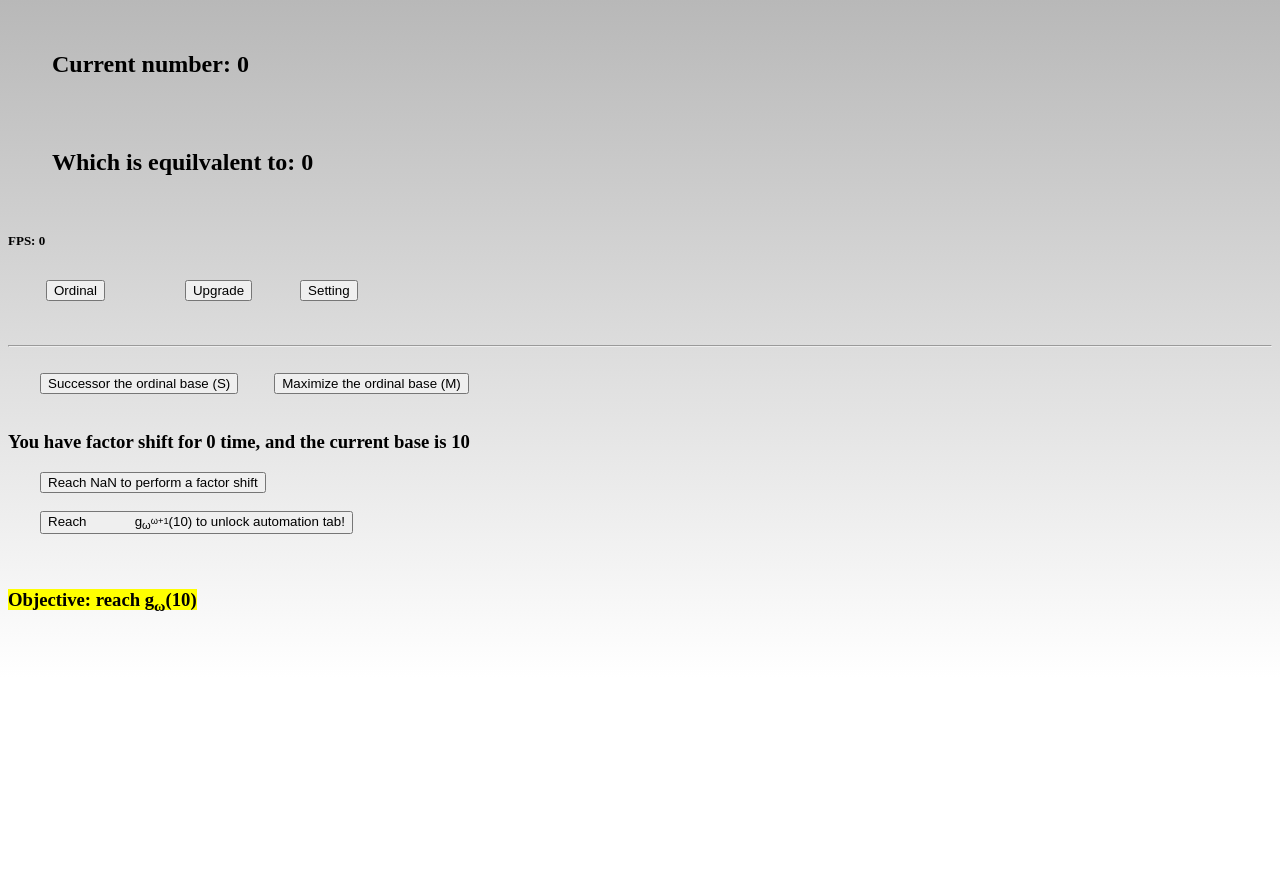
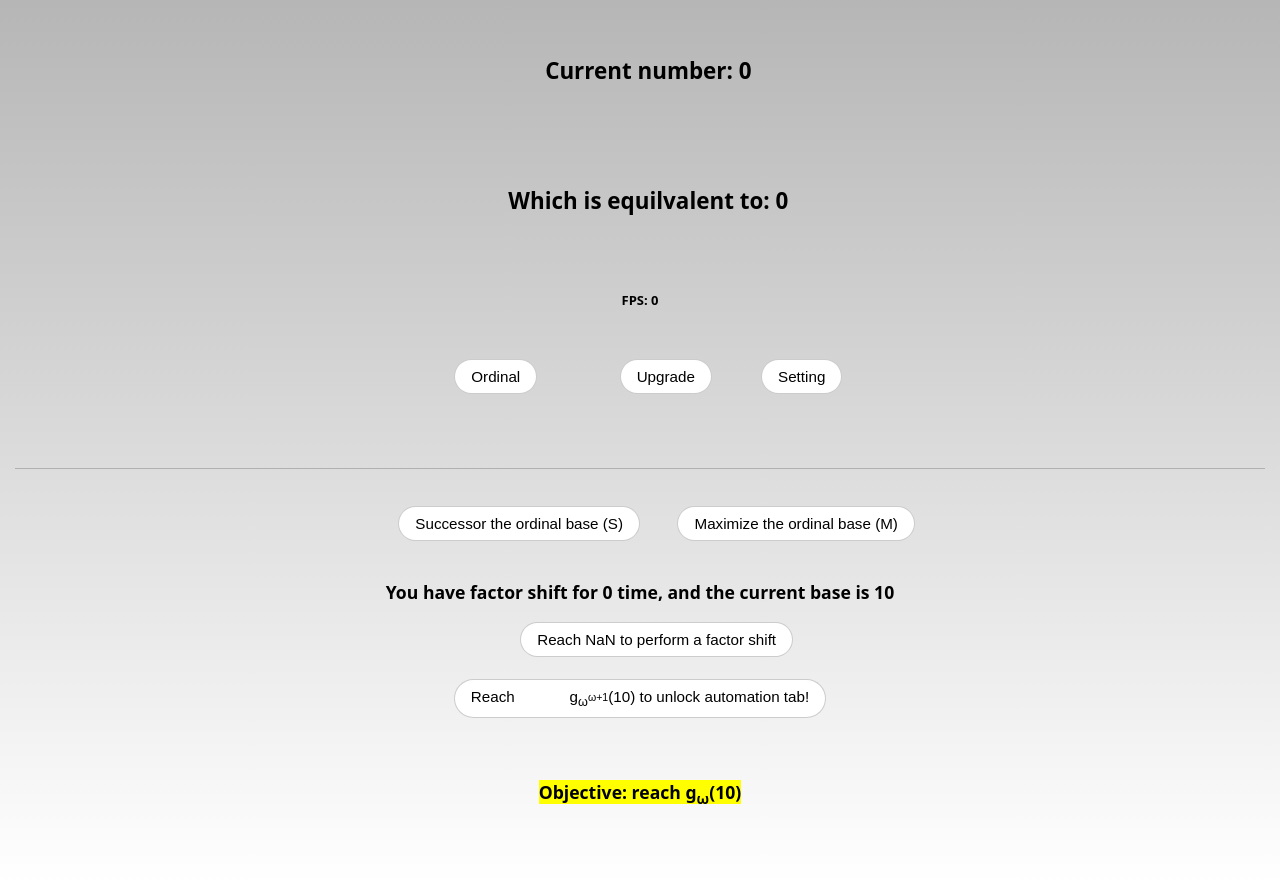
Before and after one commit to RNGDelak/animpossiblegame, a plain HTML site: page index.html in a window 1280 px wide. Shown: the part 106-990 px from the top of the page. Before the commit the page ends 800 px from the top, so only its background shows below. Drawn offline with Linux system fonts and the light colour scheme.

Commit message:
Update style.css

```diff
--- a/style.css
+++ b/style.css
@@ -1,24 +1,54 @@
-/* Force wrapper to act as an explicit inline flex container with a fixed padding frame */
+/* Base Layout Reset */
+*, *::before, *::after {
+  box-sizing: border-box;
+}
+
+body {
+  margin: 0;
+  padding: 15px;
+  font-family: system-ui, -apple-system, BlinkMacSystemFont, 'Segoe UI', Roboto, Oxygen, Ubuntu, Cantarell, sans-serif;
+  text-align: center;
+  background-image: linear-gradient(#adadad, #ffffff);
+  background-repeat: no-repeat;
+  background-size: cover;
+  min-height: 100vh;
+}
+
+/* Headings */
+h1 {
+  font-size: 1.8rem;
+  margin: 10px 0;
+}
+
+h2 {
+  font-size: 1.4rem;
+}
+
+h3 {
+  font-size: 1.1rem;
+}
+
+/* Scrollable Wrapper & Container Fixes */
 .scrollable-wrapper {
   width: 100%;
-box-sizing: border-box;
-overflow-x: scroll;
+  overflow-x: auto;
   overflow-y: hidden;
-
-/* Forces hardware acceleration layer to lock scrollbar position */
   will-change: scroll-position;
-
-/* Ensure layout does not shift vertically */
-padding-top: 10px;
-padding-bottom: 10px;
+  padding: 10px 0;
+  display: flex;
+  justify-content: center;
+  -webkit-overflow-scrolling: touch;
 }
 
 .scrollable {
-display: inline-flex !important;
+  display: flex !important;
   align-items: center !important;
+  justify-content: center !important;
+  width: max-content;
   min-width: 100%;
   white-space: nowrap;
   box-sizing: border-box;
+  padding: 0 10px;
 }
 
 .scrollable h1,
@@ -26,11 +56,12 @@ box-sizing: border-box;
 .scrollable h3 {
   margin: 0 !important;
   padding: 0 !important;
-line-height: 1 !important;
-display: inline-block !important;
+  line-height: 1.2 !important;
+  display: block !important;
+  text-align: center;
 }
 
-/* Fixed size scrollbar track prevents thumb jump during content replacements */
+/* Scrollbar Customization */
 .scrollable-wrapper::-webkit-scrollbar {
   height: 4px !important;
   background: transparent;
@@ -45,24 +76,51 @@ border-radius: 4px !important;
   background: rgba(0, 0, 0, 0) !important;
 }
 
-/* Button & navigation styles from original setup */
+/* Navigation Tabs & Buttons */
+.tab-navigation {
+  display: flex;
+  flex-direction: row;
+  justify-content: center;
+  align-items: center;
+  gap: 10px;
+  flex-wrap: wrap;
+  margin: 15px 0;
+}
+
 button {
   touch-action: manipulation;
   -webkit-tap-highlight-color: transparent;
+  cursor: pointer;
+  padding: 8px 16px;
+  border-radius: 20px;
+  border: 1px solid rgba(0, 0, 0, 0.2);
+  background: #ffffff;
+  font-size: 0.95rem;
+  transition: background-color 0.2s ease, transform 0.1s ease;
 }
 
-.tab-navigation {
-display: flex;
-flex-direction: row;
-gap: 10px;
-align-items: center;
+button:active {
+  transform: scale(0.97);
 }
 
 .tab-navigation button {
-display: inline-block;
+  display: inline-flex;
+  align-items: center;
+  justify-content: center;
   width: auto;
 }
 
+/* Tab Content Areas */
 .tabs {
   width: 100%;
+  max-width: 800px;
+  margin: 0 auto;
+  text-align: center;
 }
+
+/* Divider Line */
+hr {
+  border: none;
+  border-top: 1px solid rgba(0, 0, 0, 0.2);
+  margin: 15px 0;
+}
```
Lines whose indentation alone changed are shown as unchanged.
